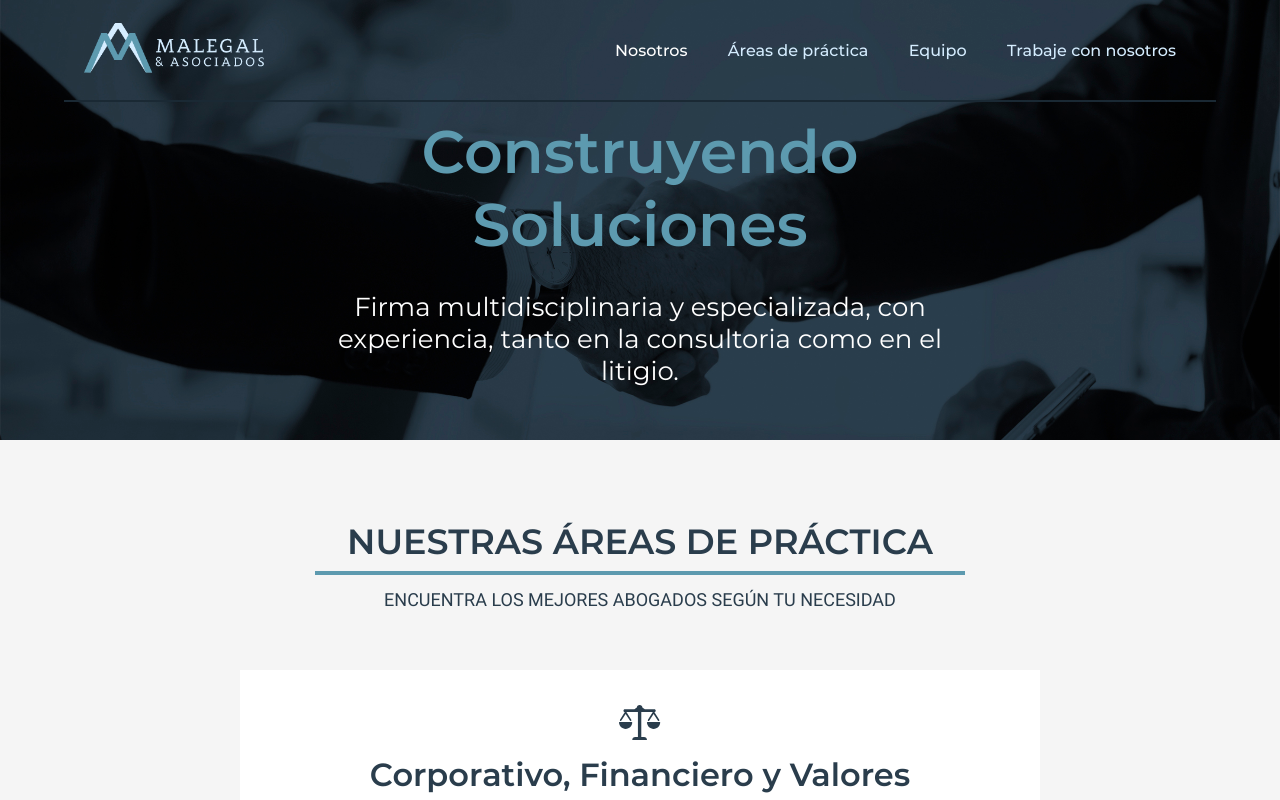
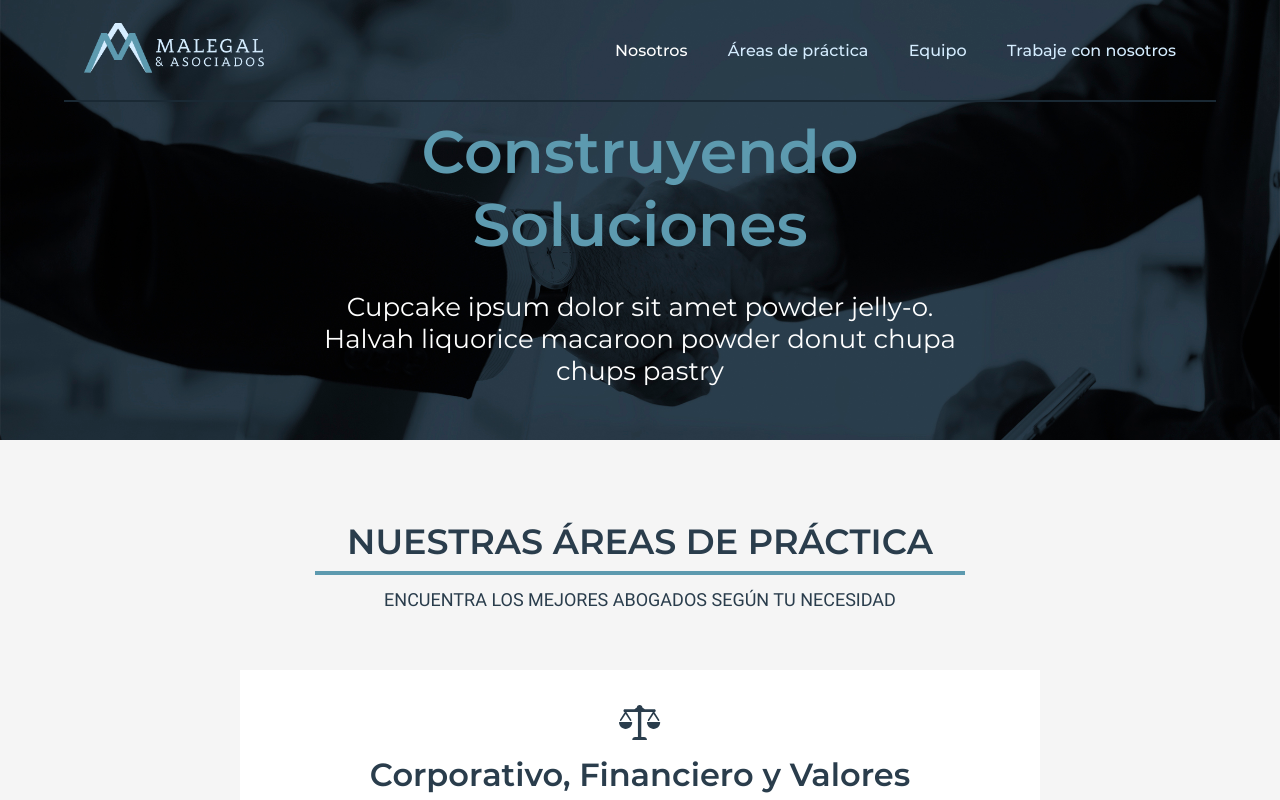
Before and after one commit to fcor/malegal, a React (Create React App) app: page / in a window 1280 px wide. Shown: the top 800 px of the page. Built offline with nearby package versions, Linux system fonts and the light colour scheme.

Commit message:
Subtitle fixed to dumb text

```diff
--- a/src/components/TopSection.jsx
+++ b/src/components/TopSection.jsx
@@ -10,7 +10,7 @@ const TopSection = ({ location }) =>{
           <Navbar variant="home" />
           <div className="top-section-text">
             <h1>Construyendo Soluciones</h1>
-            <p>Firma multidisciplinaria y especializada, con experiencia, tanto en la consultoria como en el litigio.</p>
+            <p>Cupcake ipsum dolor sit amet powder jelly-o. Halvah liquorice macaroon powder donut chupa chups pastry</p>
           </div>
         </div>
       </div>
```
